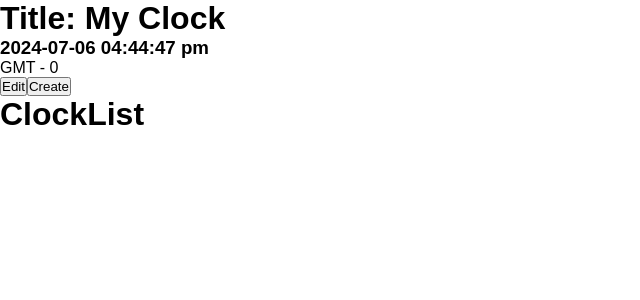
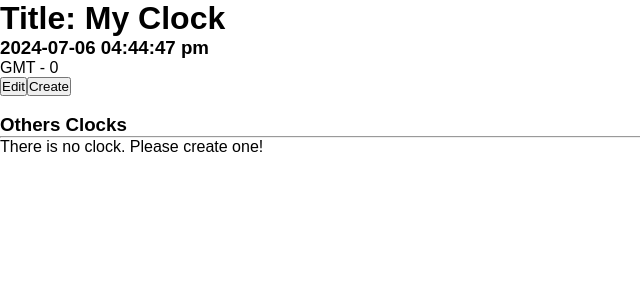
Before and after one commit to Jahirul-Islam-Jantu/TrackZone-Project, a React (Vite) app in the folder track-zone/: page / in a window 1280 px wide. Shown: the top 300 px of the page, without its empty margins (0-640 px from the left). Built offline with nearby package versions, Linux system fonts and the light colour scheme.

Commit message:
clock list generate

```diff
--- a/track-zone/package.json
+++ b/track-zone/package.json
@@ -13,6 +13,7 @@
     "date-fns": "^3.6.0",
     "react": "^18.3.1",
     "react-dom": "^18.3.1",
+    "shortid": "^2.2.16",
     "styled-components": "^6.1.11"
   },
   "devDependencies": {
--- a/track-zone/src/App.jsx
+++ b/track-zone/src/App.jsx
@@ -3,6 +3,7 @@ import LocalClock from "./components/localClock/LocalClock.jsx";
 import ClockList from "./components/clockList/ClockList.jsx";
 import useClock from "./hooks/useClock.jsx";
 import ClockDisplay from "./components/shared/clockDisplay/ClockDisplay.jsx";
+import {generate} from "shortid";
 
 const App = () => {
 
@@ -16,6 +17,7 @@ const App = () => {
 
 
 const [localClock, setLocalClock] = useState({...LOCAL_CLOCK_INIT});
+    const [clocks, setClocks] = useState([])
 
     const updateLocalClock = (data) => {
         setLocalClock ({
@@ -23,12 +25,17 @@ const [localClock, setLocalClock] = useState({...LOCAL_CLOCK_INIT});
             ...data,
         })
     }
+    const createClock = (clock) => {
+        clock.id= generate();
+        setClocks([...clocks, clock]);
+    }
 
 
     return (
         <div>
-            <LocalClock clock={localClock} updateClock={updateLocalClock} />
-            <ClockList/>
+            <LocalClock clock={localClock} updateClock={updateLocalClock} createClock={createClock} />
+            <br/>
+            <ClockList clocks={clocks}/>
 
         </div>
     );
--- a/track-zone/src/components/clockList/ClockList.jsx
+++ b/track-zone/src/components/clockList/ClockList.jsx
@@ -1,9 +1,17 @@
+import React from 'react';
 
-
-const ClockList = () => {
+const ClockList = ({clocks}) => {
     return (
         <div>
-        <h1>ClockList</h1>
+            <h3>Others Clocks</h3>
+            <hr/>
+            {clocks.length === 0 ? (<p>There is no clock. Please create one!</p>) : (
+                <ul>
+                    {clocks.map(clock => (
+                        <li key={clock.id}>{JSON.stringify(clock)}</li>
+                    ))}
+                </ul>
+            )}
         </div>
     );
 };
--- a/track-zone/src/components/localClock/LocalClock.jsx
+++ b/track-zone/src/components/localClock/LocalClock.jsx
@@ -4,7 +4,7 @@ import useClock from "../../hooks/useClock.jsx";
 import {useEffect} from "react";
 
 
-const LocalClock = ({clock, updateClock}) => {
+const LocalClock = ({clock, updateClock, createClock}) => {
     const {date, timezone, offset, } = useClock(clock.timezone, clock.offset);
 
     useEffect(() => {
@@ -18,7 +18,7 @@ const LocalClock = ({clock, updateClock}) => {
     return (
         <div>
             {date && <ClockDisplay date={date} title={clock.title} timezone={timezone} offset={offset} />}
-            <ClockActions local={true} clock={clock}  updateClock={updateClock} />
+            <ClockActions local={true} clock={clock}  updateClock={updateClock} createClock={createClock} />
         </div>
     );
 };
--- a/track-zone/src/components/shared/clockActions/ClockActions.jsx
+++ b/track-zone/src/components/shared/clockActions/ClockActions.jsx
@@ -11,12 +11,12 @@ const defaultOffset = [
     0, 1, 2, 3, 4, 5, 5.5, 6, 6.5, 7, 7.5, 8, 9
 ]
 
-const ClockActions = ({local = false, clock, updateClock}) => {
+const ClockActions = ({local = false, clock, updateClock, createClock}) => {
     const [isEdit, setIsEdit] = useState(false);
     const [isCreate, setIsCreate] = useState(false);
 
 const handleClock = (values) => {
-    console.log(values)
+    createClock(values)
 }
 
     return (
@@ -32,7 +32,7 @@ const handleClock = (values) => {
             {isCreate && (
             <>
                 <h3>Create Clock</h3>
-                <ClockForm  handleClock={handleClock}  />
+                <ClockForm  handleClock={handleClock} />
             </>
             )}
         </div>
```
Also changed, not shown: 1 other file (tests, documents, lock files or other folders).
